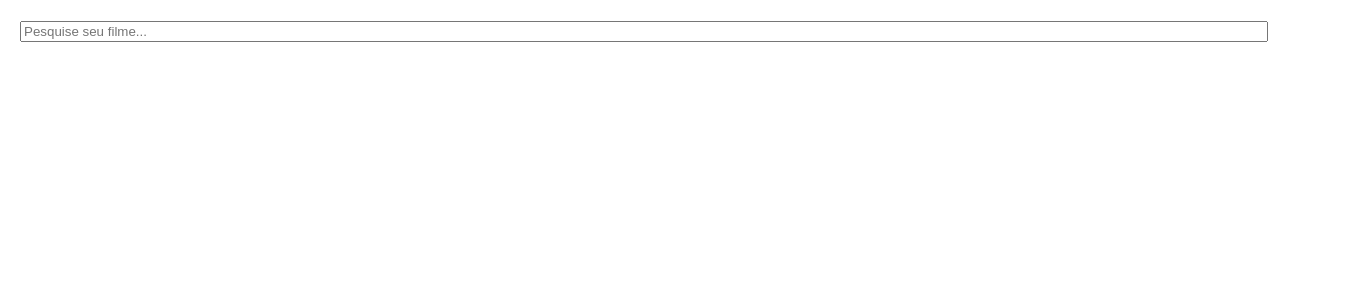
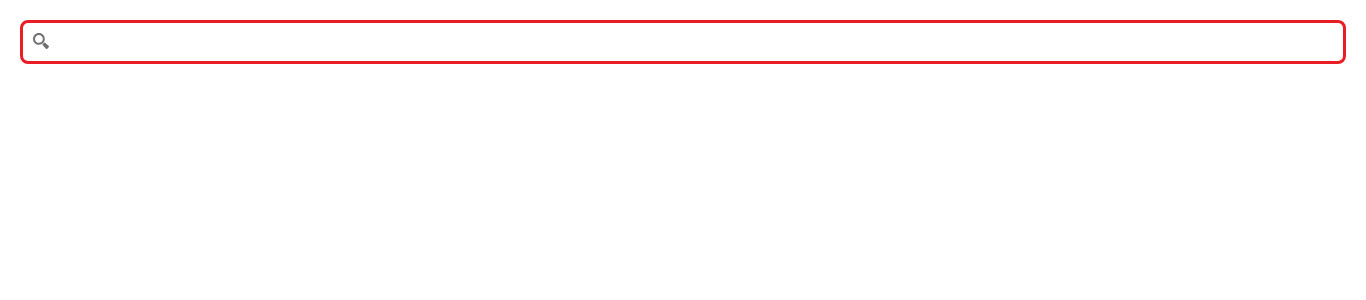
Before and after one commit to brugarcia/MovieFinder, a React (Create React App) app: page / in a window 1280 px wide. Shown: the top 300 px of the page, 1366 px wide, since content can reach past the window. Built offline with nearby package versions, Linux system fonts and the light colour scheme.

Commit message:
estilos do campo de busca

```diff
--- a/src/components/MovieList/MovieList.js
+++ b/src/components/MovieList/MovieList.js
@@ -1,6 +1,7 @@
 import React, { useContext } from 'react';
 
 import MoviesContext from '../../contexts/MoviesContext';
+import movieImage from '../../utils/movieImage';
 
 // const initState = {
 // moviesList: []
@@ -14,9 +15,9 @@ const MovieList = () => {
 
   return (
     <>
-      {moviesList.results?.map(({ id, title }) => (
+      {moviesList.results?.map(({ id, poster_path: posterPath, title }) => (
         <div key={id}>
-          {title}
+          <img src={movieImage(posterPath)} alt={title} />
         </div>
       ))}
     </>
--- a/src/components/SearchBar/SearchBar.js
+++ b/src/components/SearchBar/SearchBar.js
@@ -1,41 +1,24 @@
-import React, { useContext, useState } from 'react';
-
+import React from 'react';
+import PropTypes from 'prop-types';
 import StyledSearchBar from './StyledSearchBar';
 
-import MoviesContext from '../../contexts/MoviesContext';
+const SearchBar = ({
+  icon, onKeyDown,
+}) => (
+  <StyledSearchBar
+    type="text"
+    icon={icon}
+    onKeyDown={onKeyDown}
+  />
+);
 
-const initState = {
-  value: '',
+SearchBar.propTypes = {
+  icon: PropTypes.node,
+  onKeyDown: PropTypes.func.isRequired,
 };
 
-const SearchBar = () => {
-  const [state, setState] = useState(initState);
-  const {
-    loadMoviesList,
-    moviesList,
-  } = useContext(MoviesContext);
-
-  const handleChange = (event) => {
-    if (event.key === 'Enter') {
-      loadMoviesList(event.target.value);
-    }
-  };
-
-  return (
-    <StyledSearchBar>
-      <div>
-        <input placeholder="Pesquise seu filme..." type="text" onKeyDown={handleChange} value={state.value} onChange={(e) => setState(() => ({ value: e.target.value }))} />
-      </div>
-      {moviesList.results && (
-      <div>
-        Filmes encontrados:
-        {' '}
-        {moviesList.results.length}
-      </div>
-      )}
-    </StyledSearchBar>
-
-  );
+SearchBar.defaultProps = {
+  icon: null,
 };
 
 export default SearchBar;
--- a/src/components/SearchBar/StyledSearchBar.js
+++ b/src/components/SearchBar/StyledSearchBar.js
@@ -1,12 +1,22 @@
-import styled from 'styled-components';
+import styled, { css } from 'styled-components';
 
-const StyledSearchBar = styled.div`
+const StyledSearchBar = styled.input`
+  background-color: #fff;
+  color: #e81d25;
+  font-size: 16px;
   margin: 20px 20px;
+  padding: 10px;
+  width: 100%;
 
-    & input {
-      color: red;
-      width: 100%;
-    }
+  border: 3px solid #e81d25;
+  border-radius: 8px;
+
+
+  ${({ icon }) => icon
+    && css`
+      background: url(${icon}) no-repeat scroll 10px 10px;
+      padding-left: 30px;
+    `}
 `;
 
 export default StyledSearchBar;
--- a/src/contexts/MoviesContext.js
+++ b/src/contexts/MoviesContext.js
@@ -30,7 +30,7 @@ const MoviesProvider = ({ children }) => {
     dispatchMovies({ type: 'setMoviesListStatus', payload: 'loading' });
     fetchMoviesByQuery(name)
       .then((response) => {
-        setTimeout(() => dispatchMovies({ type: 'setMoviesList', payload: response }), 3000);
+        setTimeout(() => dispatchMovies({ type: 'setMoviesList', payload: response }), 1000);
       })
       .catch((error) => {
         dispatchMovies({ type: 'setMoviesListStatus', payload: 'error' });
--- /dev/null
+++ b/src/utils/movieImage.js
@@ -0,0 +1,3 @@
+const movieImage = (imagePath) => `https://image.tmdb.org/t/p/w200/${imagePath}`;
+
+export default movieImage;
--- a/src/views/Home.js
+++ b/src/views/Home.js
@@ -1,4 +1,5 @@
 import React, { useContext } from 'react';
+import SearchIcon from '../assets/images/search.svg';
 import SearchBar from '../components/SearchBar';
 import MovieList from '../components/MovieList';
 import LoadingHandler from '../components/LoadingHandler';
@@ -7,12 +8,24 @@ import MoviesContext from '../contexts/MoviesContext';
 
 const Home = () => {
   const {
+    loadMoviesList,
     moviesListStatus,
   } = useContext(MoviesContext);
 
+  const searchMovies = (event) => {
+    console.log(event);
+    if (event.key === 'Enter') {
+      loadMoviesList(event.target.value);
+    }
+  };
+
   return (
     <>
-      <SearchBar />
+      <SearchBar
+        icon={SearchIcon}
+        onKeyDown={searchMovies}
+        placeholder="Buscar Filme"
+      />
       <LoadingHandler dataStatus={moviesListStatus}>
         <MovieList />
       </LoadingHandler>
```
Also changed, not shown: src/assets/images/search.svg (added).
